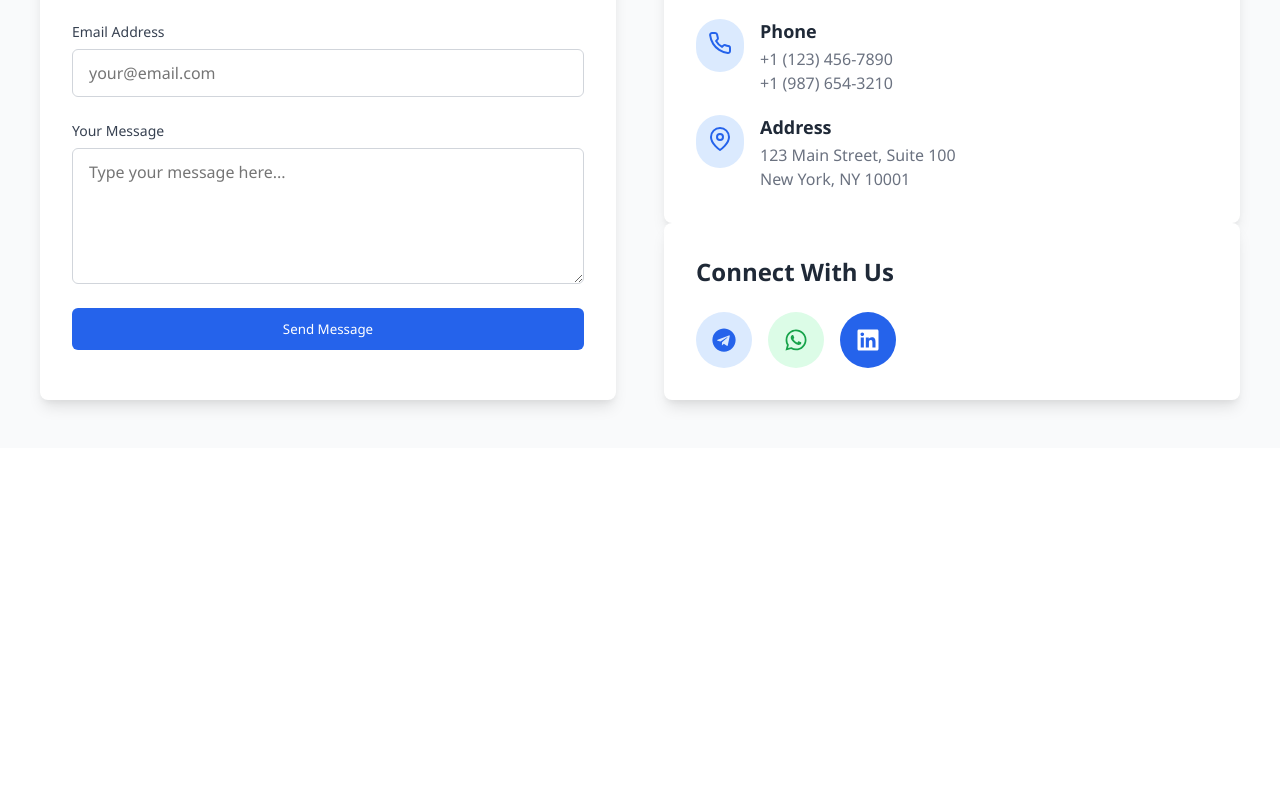
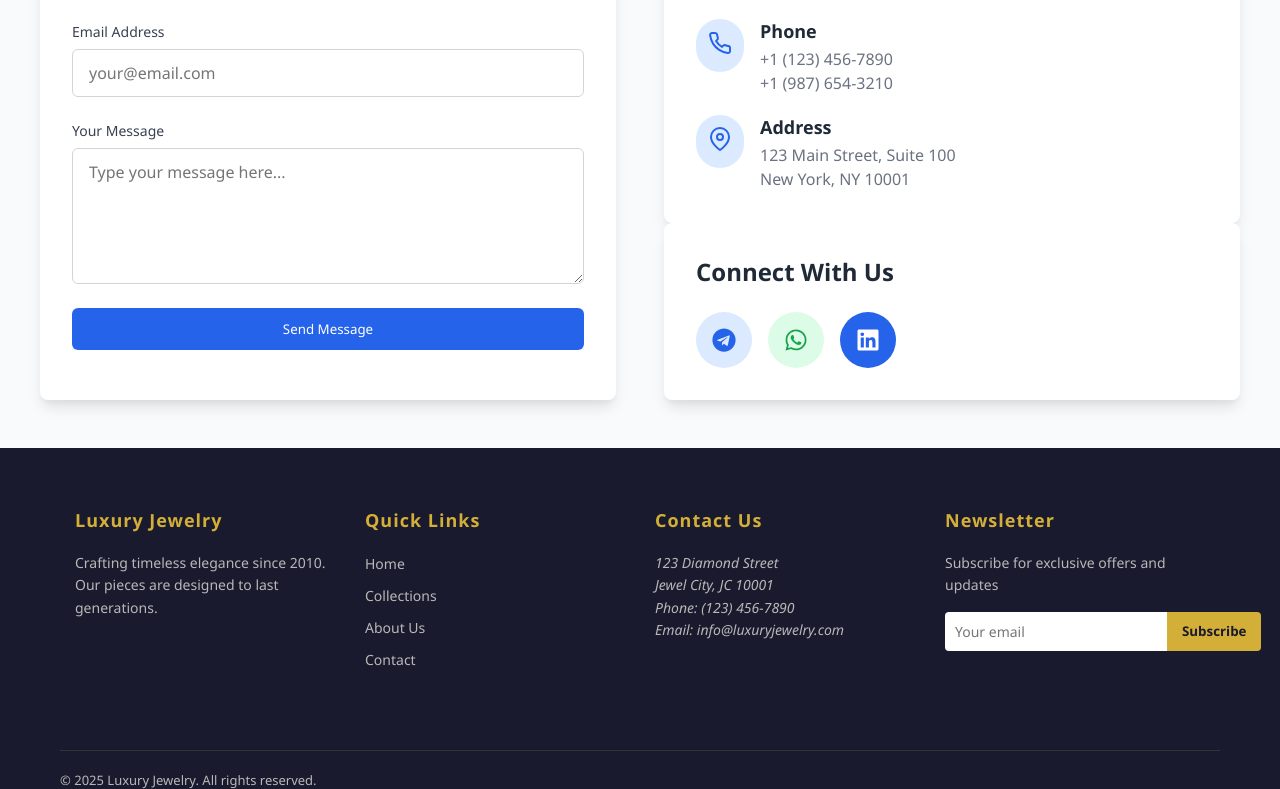
Before and after one commit to Younes-sh/FAKE_STORE, a Next.js app in the folder app/: page /contact in a window 1280 px wide. Shown: the part 427-1216 px from the top of the page. Before the commit the page ends 875 px from the top, so only its background shows below. Built offline with nearby package versions, Linux system fonts and the light colour scheme; no server answers.

Commit message:
I added the Footer in the Contact page

```diff
--- a/app/pages/contact/index.jsx
+++ b/app/pages/contact/index.jsx
@@ -3,6 +3,7 @@ import { useState } from "react";
 import { FiMail, FiPhone, FiMapPin, FiArrowLeft } from "react-icons/fi";
 import { FaTelegram, FaWhatsapp, FaLinkedin } from "react-icons/fa";
 import styles from './ContactPage.module.css';
+import Footer from "@/Components/Footer";
 
 export default function ContactPage() {
   const [formData, setFormData] = useState({
@@ -38,7 +39,8 @@ export default function ContactPage() {
   };
 
   return (
-    <div className={styles.container}>
+    <>
+      <div className={styles.container}>
       <Head>
         <title>Contact Us | Our Website</title>
         <meta name="description" content="Contact page with contact form and information" />
@@ -196,6 +198,11 @@ export default function ContactPage() {
           </div>
         </div>
       </div>
+
+
     </div>
+
+      <Footer />
+    </>
   );
 }
```
